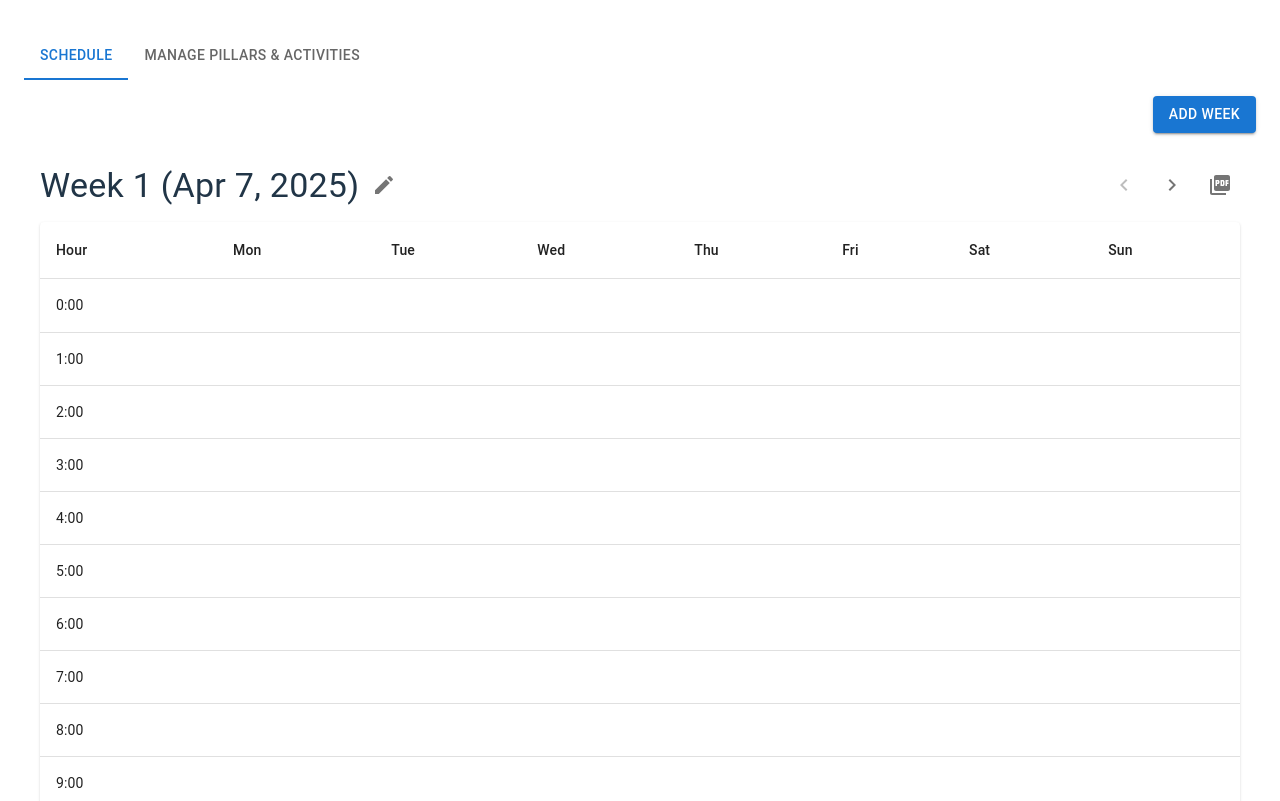
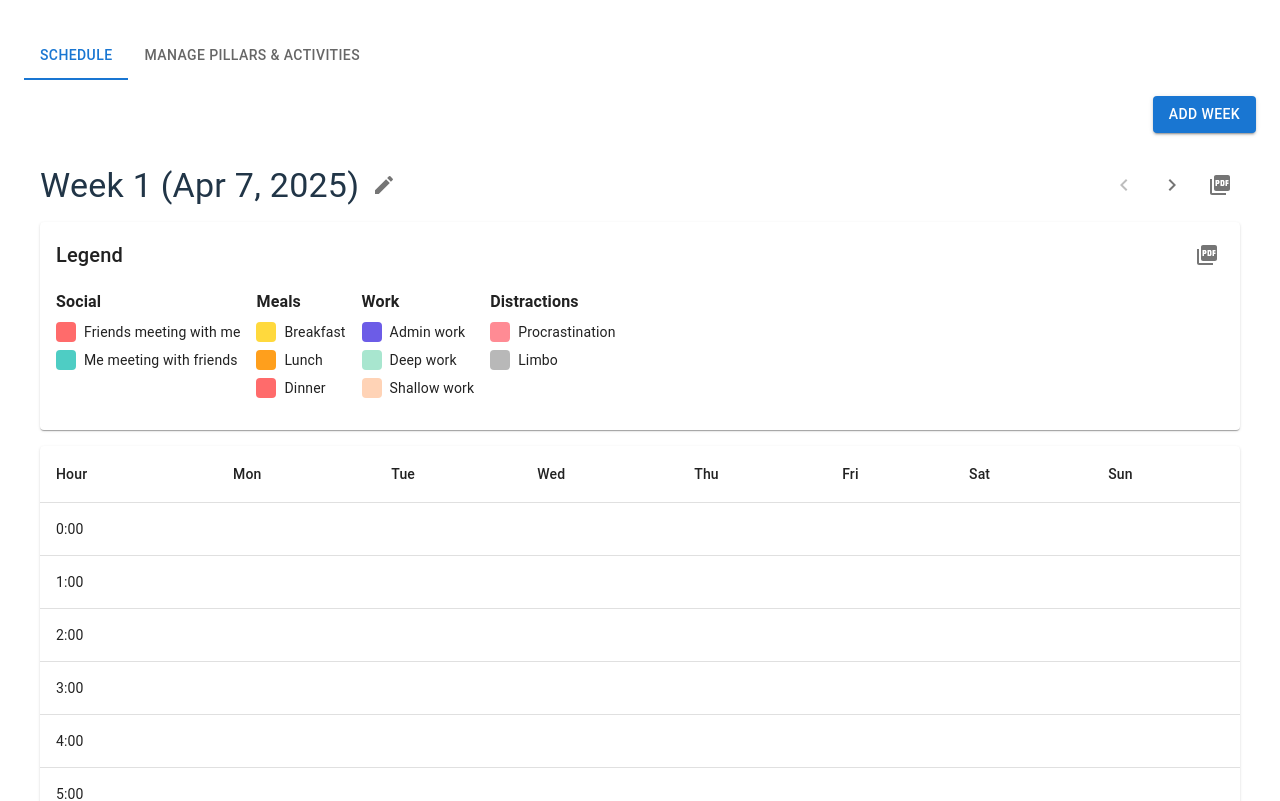
Before and after one commit to pimfm/colorcoded-week-schedule, a React (Vite) app: page / in a window 1280 px wide. Shown: the top 801 px of the page. Built offline with nearby package versions, Linux system fonts and the light colour scheme.

Commit message:
Print legend

```diff
--- /dev/null
+++ b/src/components/Legend.tsx
@@ -0,0 +1,110 @@
+import React, { useRef } from 'react';
+import { Box, Paper, Typography, Grid, IconButton, Tooltip } from '@mui/material';
+import { PictureAsPdf } from '@mui/icons-material';
+import { Pillar } from '../types';
+import html2canvas from 'html2canvas';
+import jsPDF from 'jspdf';
+
+interface LegendProps {
+  pillars: Pillar[];
+}
+
+export const Legend: React.FC<LegendProps> = ({ pillars }) => {
+  const legendRef = useRef<HTMLDivElement>(null);
+
+  const handleExportPDF = async () => {
+    if (!legendRef.current) return;
+
+    // Create a clone of the legend element for PDF generation
+    const clone = legendRef.current.cloneNode(true) as HTMLElement;
+    clone.style.width = '800px'; // Set a fixed width for better scaling
+    document.body.appendChild(clone);
+
+    try {
+      const canvas = await html2canvas(clone, {
+        scale: 1.5,
+        useCORS: true,
+        logging: false,
+        width: 800,
+        height: clone.scrollHeight,
+        windowWidth: 800,
+        windowHeight: clone.scrollHeight,
+      });
+
+      const imgData = canvas.toDataURL('image/png');
+      const pdf = new jsPDF('p', 'mm', 'a4');
+      const imgProps = pdf.getImageProperties(imgData);
+      const pdfWidth = pdf.internal.pageSize.getWidth();
+      const pdfHeight = (imgProps.height * pdfWidth) / imgProps.width;
+
+      // Add padding to the PDF (20mm on each side)
+      const padding = 20;
+      const contentWidth = pdfWidth - (padding * 2);
+      const contentHeight = (pdfHeight * contentWidth) / pdfWidth;
+
+      pdf.addImage(
+        imgData,
+        'PNG',
+        padding,
+        padding,
+        contentWidth,
+        contentHeight
+      );
+
+      pdf.save('legend.pdf');
+    } finally {
+      // Clean up the clone
+      document.body.removeChild(clone);
+    }
+  };
+
+  return (
+    <Paper sx={{ p: 2, mb: 2 }}>
+      <Box sx={{ display: 'flex', justifyContent: 'space-between', alignItems: 'center', mb: 2 }}>
+        <Typography variant="h6">
+          Legend
+        </Typography>
+        <Tooltip title="Export Legend as PDF">
+          <IconButton onClick={handleExportPDF} size="small">
+            <PictureAsPdf />
+          </IconButton>
+        </Tooltip>
+      </Box>
+      <div ref={legendRef}>
+        <Grid container spacing={2}>
+          {pillars.map((pillar) => (
+            <Grid item xs={12} sm={6} md={3} key={pillar.id}>
+              <Box sx={{ mb: 2 }}>
+                <Typography variant="subtitle1" fontWeight="bold" gutterBottom>
+                  {pillar.name}
+                </Typography>
+                <Box sx={{ display: 'flex', flexDirection: 'column', gap: 1 }}>
+                  {pillar.activities.map((activity) => (
+                    <Box
+                      key={activity.id}
+                      sx={{
+                        display: 'flex',
+                        alignItems: 'center',
+                        gap: 1,
+                      }}
+                    >
+                      <Box
+                        sx={{
+                          width: 20,
+                          height: 20,
+                          backgroundColor: activity.color,
+                          borderRadius: '4px',
+                        }}
+                      />
+                      <Typography variant="body2">{activity.name}</Typography>
+                    </Box>
+                  ))}
+                </Box>
+              </Box>
+            </Grid>
+          ))}
+        </Grid>
+      </div>
+    </Paper>
+  );
+};
--- a/src/components/Schedule.tsx
+++ b/src/components/Schedule.tsx
@@ -22,6 +22,7 @@ import { Pillar, Activity, WeekSchedule, Week } from '../types';
 import { ChevronLeft, ChevronRight, PictureAsPdf, Edit } from '@mui/icons-material';
 import html2canvas from 'html2canvas';
 import jsPDF from 'jspdf';
+import { Legend } from './Legend';
 
 interface ScheduleProps {
   pillars: Pillar[];
@@ -237,6 +238,8 @@ export const Schedule: React.FC<ScheduleProps> = ({
         </Box>
       </Box>
 
+      <Legend pillars={pillars} />
+
       <div ref={scheduleRef}>
         <TableContainer component={Paper}>
           <Table>
@@ -266,9 +269,7 @@ export const Schedule: React.FC<ScheduleProps> = ({
                             opacity: 0.8,
                           },
                         }}
-                      >
-                        {activity?.name || ''}
-                      </TableCell>
+                      />
                     );
                   })}
                 </TableRow>
```
